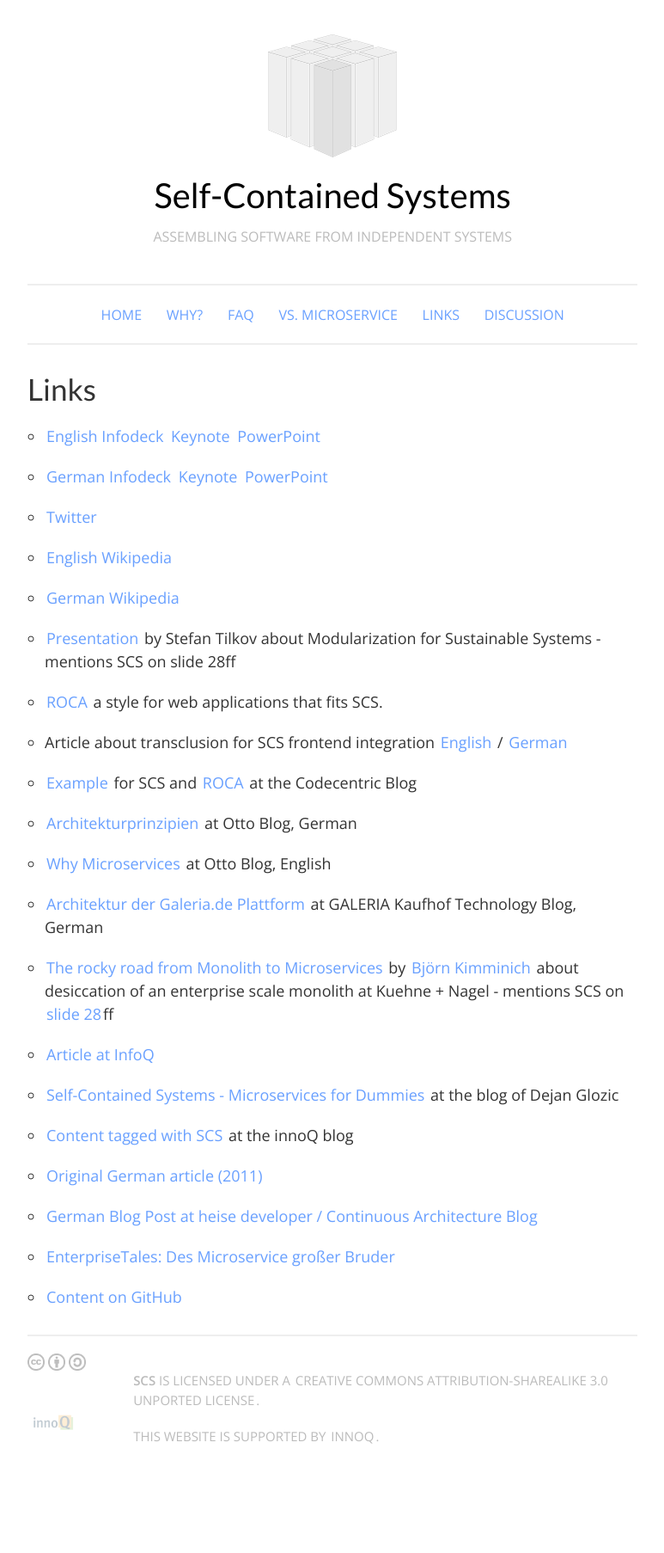
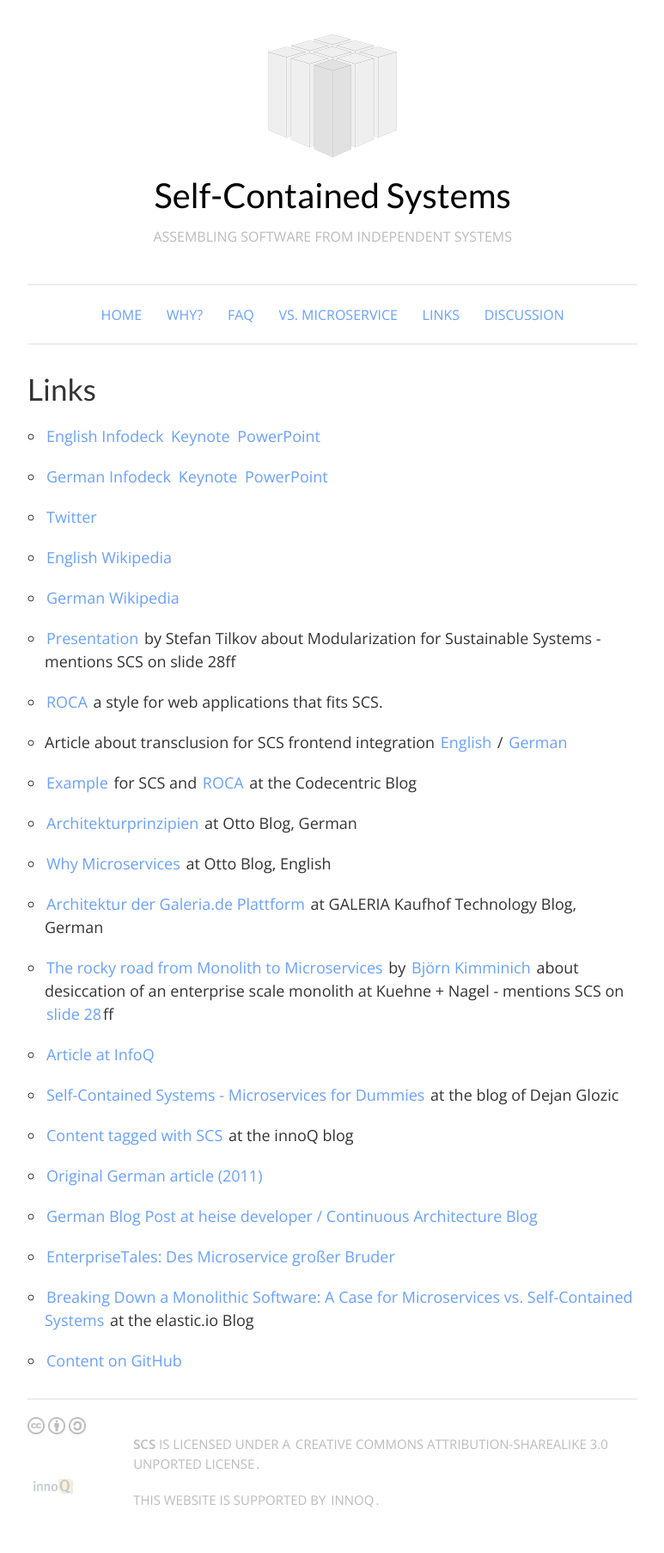
Before and after one commit to innoq/SCS, a Jekyll site: the page built from links.md, in a window 1280 px wide. Shown: the whole page at 86% size, without its empty margins (128-901 px from the left). Built offline with Jekyll 4.4.1, drawn with Linux system fonts in a browser that asks for light colours; before the commit the page ends 1732 px from its top, so only the background shows below that.

Commit message:
Added blog post on elastic.io by Olga Annenko (#18)
* Added blog post on elastic.io by Olga Annenko

* Update links.md

```diff
--- a/links.md
+++ b/links.md
@@ -55,4 +55,6 @@
 
 * [EnterpriseTales: Des Microservice großer Bruder](https://jaxenter.de/enterprisetales-des-microservice-grosser-bruder-39180)
 
+* [Breaking Down a Monolithic Software: A Case for Microservices vs. Self-Contained Systems](http://www.elastic.io/breaking-down-monolith-microservices-and-self-contained-systems/) at the elastic.io Blog
+
 * [Content on GitHub](https://github.com/innoq/SCS)
```
